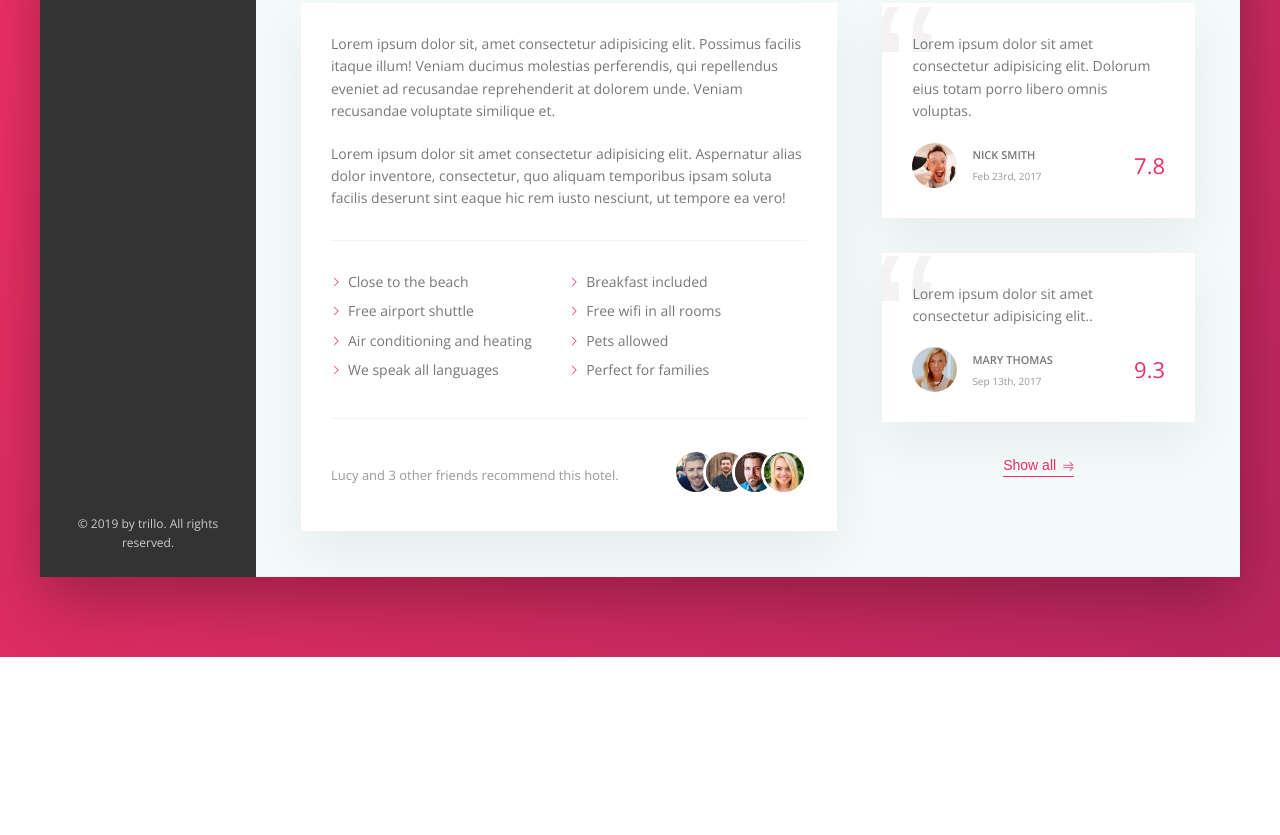
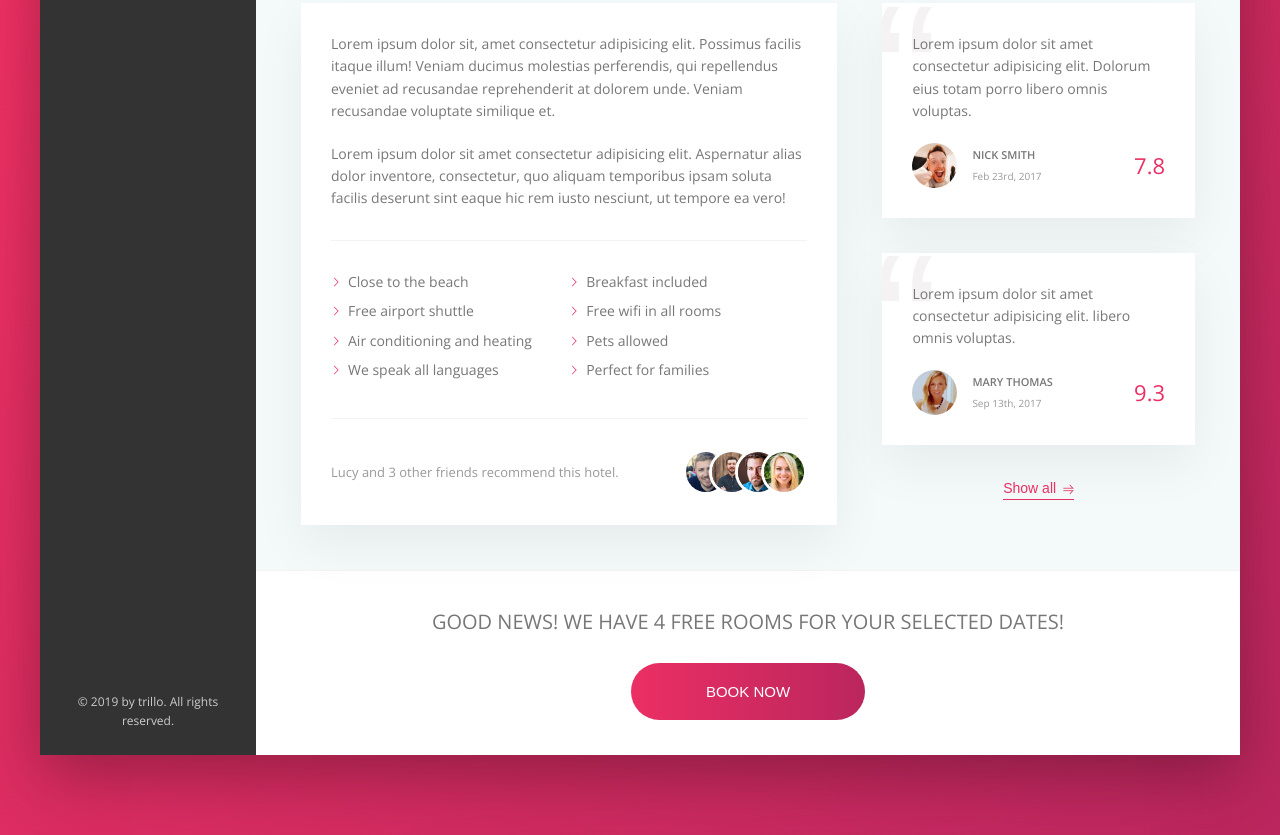
Before and after one commit to marcomontilla/trillo, a website: page index.html in a window 1280 px wide. Shown: the part 644-1479 px from the top of the page. Before the commit the page ends 1301 px from the top, so only its background shows below. Drawn offline with nearby package versions, Linux system fonts and the light colour scheme.

Commit message:
Building the CTA Section (Final) Section 7, Lecture 85

```diff
--- a/index.html
+++ b/index.html
@@ -1,14 +1,12 @@
 <!DOCTYPE html>
 <html lang="en">
+
 <head>
   <meta charset="UTF-8" />
   <meta name="viewport" content="width=device-width, initial-scale=1.0" />
   <meta http-equiv="X-UA-Compatible" content="ie=edge" />
 
-    <link
-      href="https://fonts.googleapis.com/css?family=Open+Sans:300,400,600"
-      rel="stylesheet"
-    />
+  <link href="https://fonts.googleapis.com/css?family=Open+Sans:300,400,600" rel="stylesheet" />
   <link rel="stylesheet" href="css/style.css" />
   <link rel="shortcut icon" href="img/logo.png" type="image/png" />
 
@@ -20,11 +18,7 @@
     <header class="header">
       <img src="img/logo.png" alt="trillo logo" class="logo" />
       <form action="javascript:void(0);" class="search">
-          <input
-            type="text"
-            class="search__input"
-            placeholder="Search Hotels"
-          />
+        <input type="text" class="search__input" placeholder="Search Hotels" />
         <button class="search__button">
           <svg class="search__icon">
             <use xlink:href="img/sprite.svg#icon-magnifying-glass"></use>
@@ -103,25 +97,13 @@
       <main class="hotel-view">
         <div class="gallery">
           <figure class="gallery__item">
-              <img
-                src="img/hotel-1.jpg"
-                alt="Photo of Hotel 1"
-                class="gallery__photo"
-              />
+            <img src="img/hotel-1.jpg" alt="Photo of Hotel 1" class="gallery__photo" />
           </figure>
           <figure class="gallery__item">
-              <img
-                src="img/hotel-2.jpg"
-                alt="Photo of Hotel 2"
-                class="gallery__photo"
-              />
+            <img src="img/hotel-2.jpg" alt="Photo of Hotel 2" class="gallery__photo" />
           </figure>
           <figure class="gallery__item">
-              <img
-                src="img/hotel-3.jpg"
-                alt="Photo of Hotel 3"
-                class="gallery__photo"
-              />
+            <img src="img/hotel-3.jpg" alt="Photo of Hotel 3" class="gallery__photo" />
           </figure>
         </div>
 
@@ -160,7 +142,7 @@
           </div>
         </div>
 
-          <div class="datail">
+        <div class="detail">
           <div class="description">
             <p class="paragraph">
               Lorem ipsum dolor sit, amet consectetur adipisicing elit.
@@ -189,26 +171,10 @@
                 Lucy and 3 other friends recommend this hotel.
               </p>
               <div class="recommend__friends">
-                  <img
-                    src="img/user-3.jpg"
-                    alt="Friend 1"
-                    class="recommend__photo"
-                  />
-                  <img
-                    src="img/user-4.jpg"
-                    alt="Friend 2"
-                    class="recommend__photo"
-                  />
-                  <img
-                    src="img/user-5.jpg"
-                    alt="Friend 3"
-                    class="recommend__photo"
-                  />
-                  <img
-                    src="img/user-6.jpg"
-                    alt="Friend 4"
-                    class="recommend__photo"
-                  />
+                <img src="img/user-3.jpg" alt="Friend 1" class="recommend__photo" />
+                <img src="img/user-4.jpg" alt="Friend 2" class="recommend__photo" />
+                <img src="img/user-5.jpg" alt="Friend 3" class="recommend__photo" />
+                <img src="img/user-6.jpg" alt="Friend 4" class="recommend__photo" />
               </div>
             </div>
           </div>
@@ -219,11 +185,7 @@
                 Dolorum eius totam porro libero omnis voluptas.
               </blockquote>
               <figcaption class="review__user">
-                  <img
-                    src="img/user-1.jpg"
-                    alt="User 1"
-                    class="review__photo"
-                  />
+                <img src="img/user-1.jpg" alt="User 1" class="review__photo" />
                 <div class="review__user-box">
                   <p class="review__user-name">Nick Smith</p>
                   <p class="review__user-date">Feb 23rd, 2017</p>
@@ -234,14 +196,10 @@
 
             <figure class="review">
               <blockquote class="review__text">
-                  Lorem ipsum dolor sit amet consectetur adipisicing elit..
+                Lorem ipsum dolor sit amet consectetur adipisicing elit. libero omnis voluptas.
               </blockquote>
               <figcaption class="review__user">
-                  <img
-                    src="img/user-2.jpg"
-                    alt="User 1"
-                    class="review__photo"
-                  />
+                <img src="img/user-2.jpg" alt="User 1" class="review__photo" />
                 <div class="review__user-box">
                   <p class="review__user-name">Mary Thomas</p>
                   <p class="review__user-date">Sep 13th, 2017</p>
@@ -253,8 +211,17 @@
             <button class="btn-inline">Show all <span>&rHar;</span></button>
           </div>
         </div>
+
+        <div class="cta">
+          <h2 class="cta__book-now">Good news! We Have 4 free rooms for your selected dates!</h2>
+          <button class="btn">
+            <span class="btn__visible">Book now</span>
+            <span class="btn__invisible">Only 4 rooms left</span>
+          </button>
+        </div>
       </main>
     </div>
   </div>
 </body>
+
 </html>
--- a/sass/_components.scss
+++ b/sass/_components.scss
@@ -223,7 +223,6 @@
 .overview {
 	display: flex;
 	align-items: center;
-
 	border-bottom: var(--line);
 
 	&__heading {
@@ -257,10 +256,10 @@
 	}
 
 	&__rating {
-		align-self: stretch;
 		background-color: var(--color-primary);
 		color: #fff;
 		margin-left: 3rem;
+		align-self: stretch;
 		padding: 0 2.25rem;
 
 		display: flex;
@@ -365,10 +364,6 @@
 		width: 1rem;
 		margin-right: .7rem;
 
-		// Older browsers
-		// background-image: url(../img/SVG/chevron-thin-right.svg);
-		// background-size: cover;
-
 		// New Browsers - masks
 		background-color: var(--color-primary);
 		-webkit-mask-image: url(../img/SVG/chevron-thin-right.svg);
@@ -392,10 +387,12 @@
 
 	&__count{
 		// Para poner las fotos a la izquierda pero ya lo Hago con justify-content: space-between;
-		// margin-right: auto;
+		margin-right: auto;
 	}
 
-	&__friends{}
+	&__friends{
+		display: flex;
+	}
 
 	&__photo {
 		box-sizing: content-box;
@@ -414,7 +411,7 @@
 /////////////////////////////////
 // REVIEWS
 
-.review{
+.review {
 	background-color: #fff;
 	box-shadow: var(--shadow-light);
 	padding: 3rem;
@@ -423,9 +420,9 @@
 	overflow: hidden;
 
 	&__text{
-		position: relative;
 		margin-bottom: 2rem;
 		z-index: 10;
+		position: relative;
 	}
 
 	&__user{
@@ -438,7 +435,6 @@
 		height: 4.5rem;
 		width: 4.5rem;
 		border-radius: 50%;
-
 		margin-right: 1.5rem;
 	}
 
@@ -472,9 +468,75 @@
 		left: -1rem;
 		line-height: 1;
 		font-size: 20rem;
+		color: var(--color-grey-light-2);
 		font-family: sans-serif;
-		color: var(--color-grey-light-2);
 		z-index: 1;
 	}
+}
 
+
+/////////////////////////////////
+// CTA
+
+.cta {
+	padding: 3.5rem 0;
+	text-align: center;
+
+	&__book-now{
+		font-size: 2rem;
+		font-weight: 300;
+		text-transform: uppercase;
+		margin-bottom: 2.5rem;
+	}
 }
+
+
+/////////////////////////////////
+// CALL TO ACTION
+
+.btn{
+	font-size: 1.5rem;
+	font-weight: 300;
+	text-transform: uppercase;
+	border-radius: 100px;
+	border: none;
+	background-image: linear-gradient(to right, var(--color-primary), var(--color-primary-dark));
+	color: #fff;
+	position: relative;
+	overflow: hidden;
+
+	& > * {
+		display: inline-block;
+		height: 100%;
+		width: 100%;
+		transition: all .2s;
+	}
+
+	&__visible {
+		padding: 2rem 7.5rem;
+	}
+
+	&__invisible {
+		position: absolute;
+		padding: 2rem 0;
+		left: 0;
+		top: -100%;
+	}
+
+	&:hover {
+		background-image: linear-gradient(to left, var(--color-primary), var(--color-primary-dark));
+	}
+
+	&:hover &__visible {
+		transform: translateY(100%);
+	}
+
+	&:hover &__invisible {
+		top: 0;
+	}
+
+	&:focus {
+		outline: none;
+		animation: pulsate 1s infinite;
+	}
+}
--- a/sass/_layout.scss
+++ b/sass/_layout.scss
@@ -1,17 +1,17 @@
 .container {
 	max-width: 120rem;
 	margin: 8rem auto;
-	background-color: var(--color-grey-light-2);
+	background-color: var(--color-grey-light-1);
 	box-shadow: var(--shadow-dark);
 
 	min-height: 50rem;
 }
 
 .header {
+	font-size: 1.4rem;
 	height: 7rem;
 	background-color: #fff;
 	border-bottom: var(--line);
-	font-size: 1.4rem;
 
 	display: flex;
   justify-content: space-between;
@@ -34,17 +34,17 @@
 
 .hotel-view {
 	background-color: #fff;
+
 	flex: 1;
 }
 
-.datail{
+.detail{
+	font-size: 1.4rem;
 	display: flex;
-	align-items: stretch;
-	font-size: 1.4rem;
+	padding: 4.5rem;
 	background-color: var(--color-grey-light-1);
 	border-bottom: var(--line);
 
-	padding: 4.5rem;
 }
 
 .description{
```
Also changed, not shown: css/style.css. Lines whose indentation alone changed are shown as unchanged.
